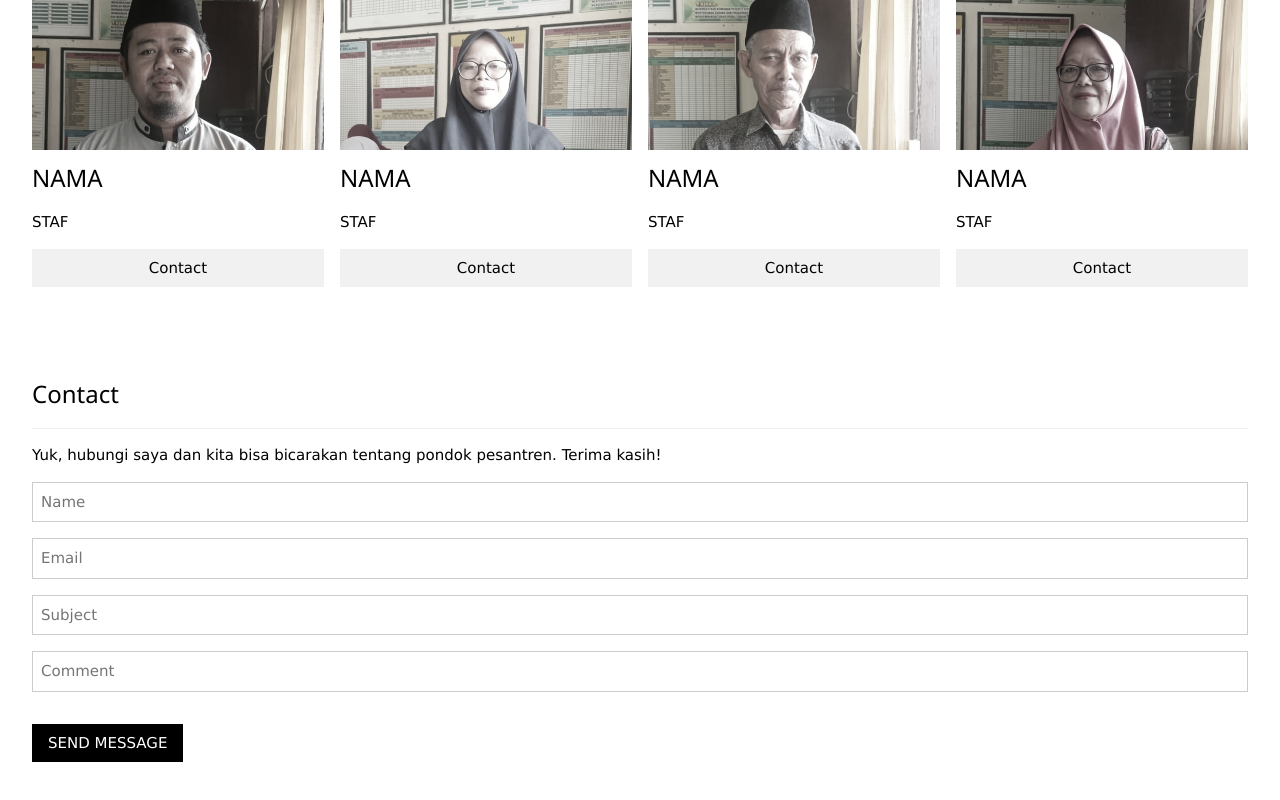
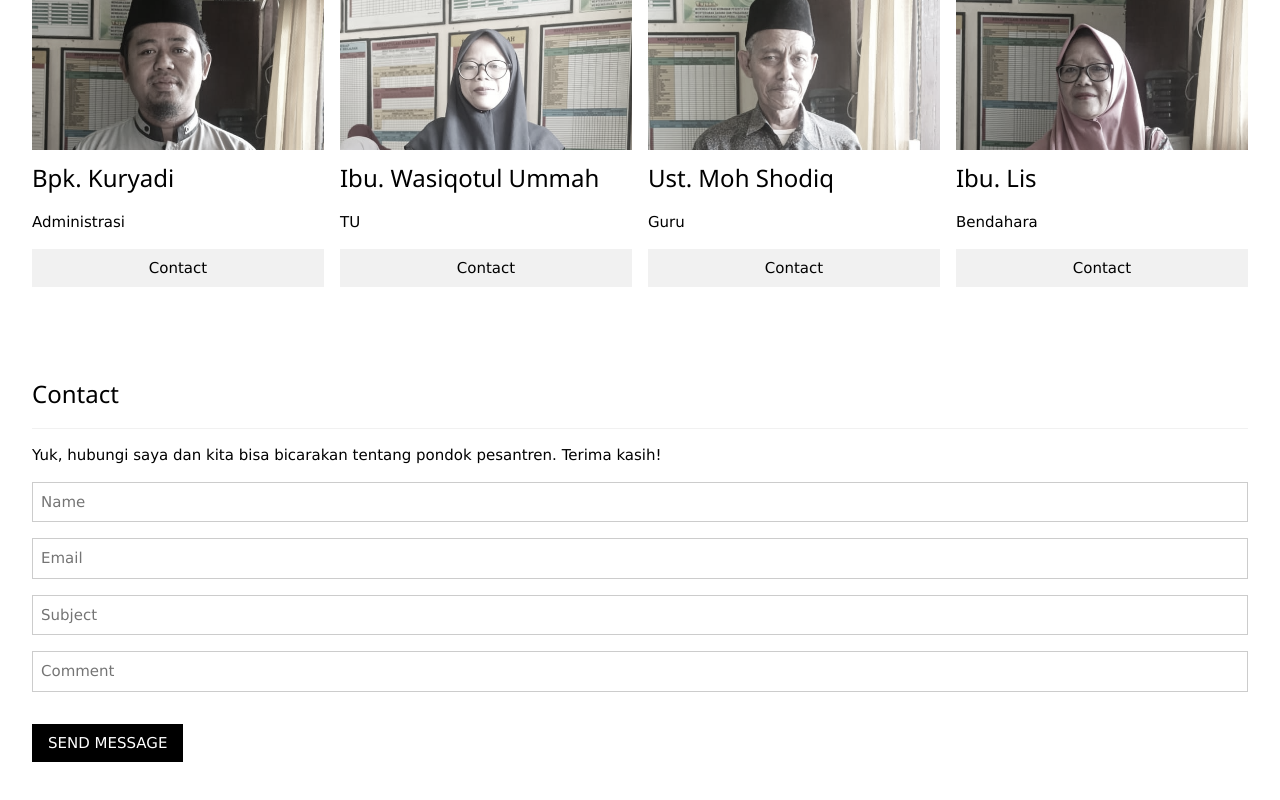
Before and after one commit to khoirulmuasin/PP-SUMBER-ANOM, a plain HTML site: page index.html in a window 1280 px wide. Shown: the part 1981-2781 px from the top of the page. Drawn offline with nearby package versions, Linux system fonts and the light colour scheme; some icons are missing.

Commit message:
ubdate 1

```diff
--- a/index.html
+++ b/index.html
@@ -112,32 +112,32 @@
                 <div style="height: 300px; overflow: hidden;">
                     <img src="img/guru2.jpeg" alt="John" style="width:100%; object-fit: cover; object-position: 0% 0%;">
                 </div>
-                <h3>NAMA</h3>
-                <p>STAF</p>
+                <h3>Bpk. Kuryadi</h3>
+                <p>Administrasi</p>
                 <p><button class="w3-button w3-light-grey w3-block">Contact</button></p>
             </div>
             <div class="w3-col l3 m6 w3-margin-bottom">
                 <div style="height: 300px; overflow: hidden;">
                     <img src="img/guru1.jpeg" alt="John" style="width:100%; object-fit: cover; object-position: 0% 0%;">
                 </div>
-                <h3>NAMA</h3>
-                <p>STAF</p>
+                <h3>Ibu. Wasiqotul Ummah</h3>
+                <p>TU</p>
                 <p><button class="w3-button w3-light-grey w3-block">Contact</button></p>
             </div>
             <div class="w3-col l3 m6 w3-margin-bottom">
                 <div style="height: 300px; overflow: hidden;">
                     <img src="img/guru3.jpeg" alt="John" style="width:100%; object-fit: cover; object-position: 0% 0%;">
                 </div>
-                <h3>NAMA</h3>
-                <p>STAF</p>
+                <h3>Ust. Moh Shodiq</h3>
+                <p>Guru</p>
                 <p><button class="w3-button w3-light-grey w3-block">Contact</button></p>
             </div>
             <div class="w3-col l3 m6 w3-margin-bottom">
                 <div style="height: 300px; overflow: hidden;">
                     <img src="img/guru4.jpeg" alt="John" style="width:100%; object-fit: cover; object-position: 0% 0%;">
                 </div>
-                <h3>NAMA</h3>
-                <p>STAF</p>
+                <h3>Ibu. Lis</h3>
+                <p>Bendahara</p>
                 <p><button class="w3-button w3-light-grey w3-block">Contact</button></p>
             </div>
         </div>
```
